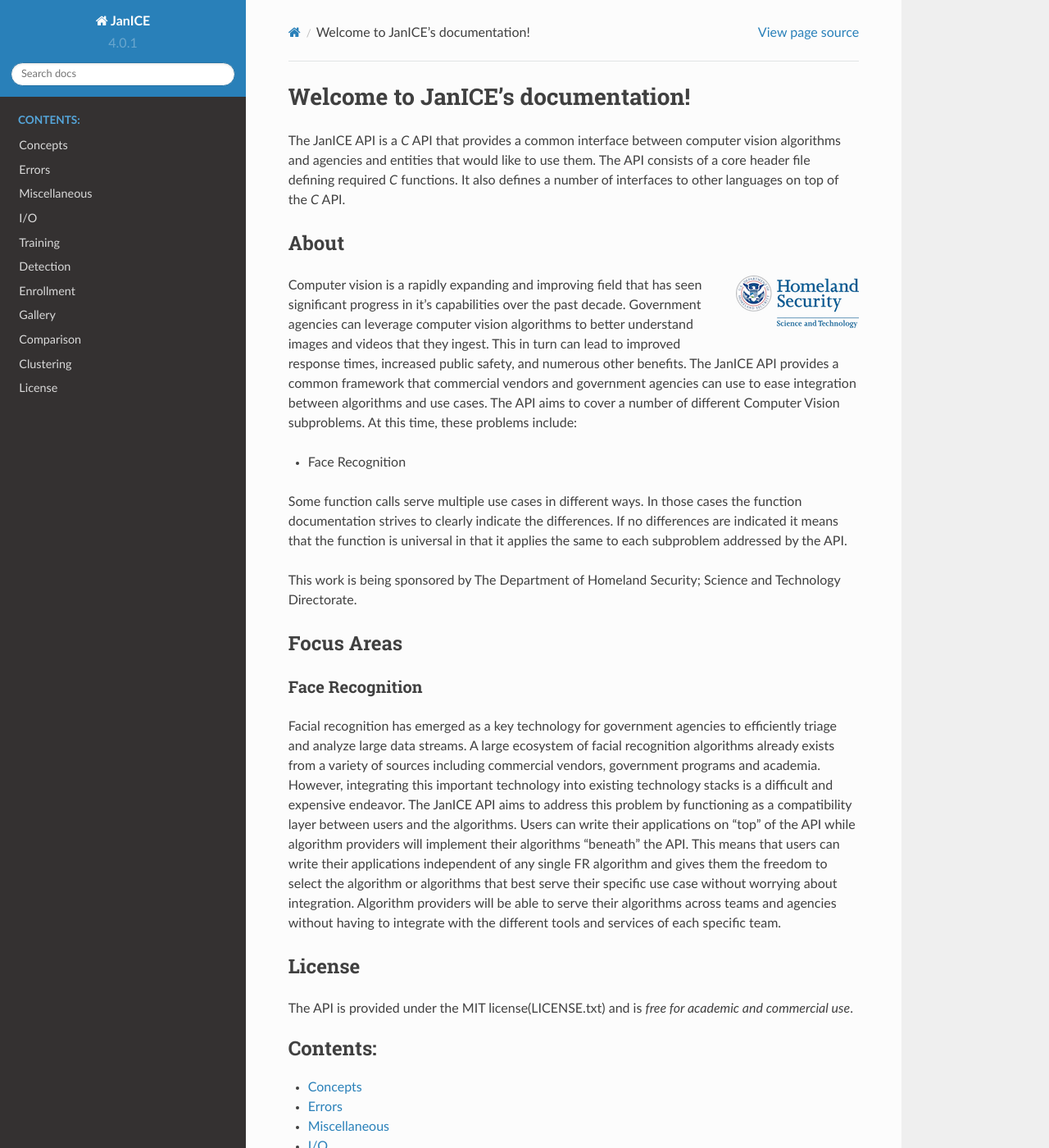
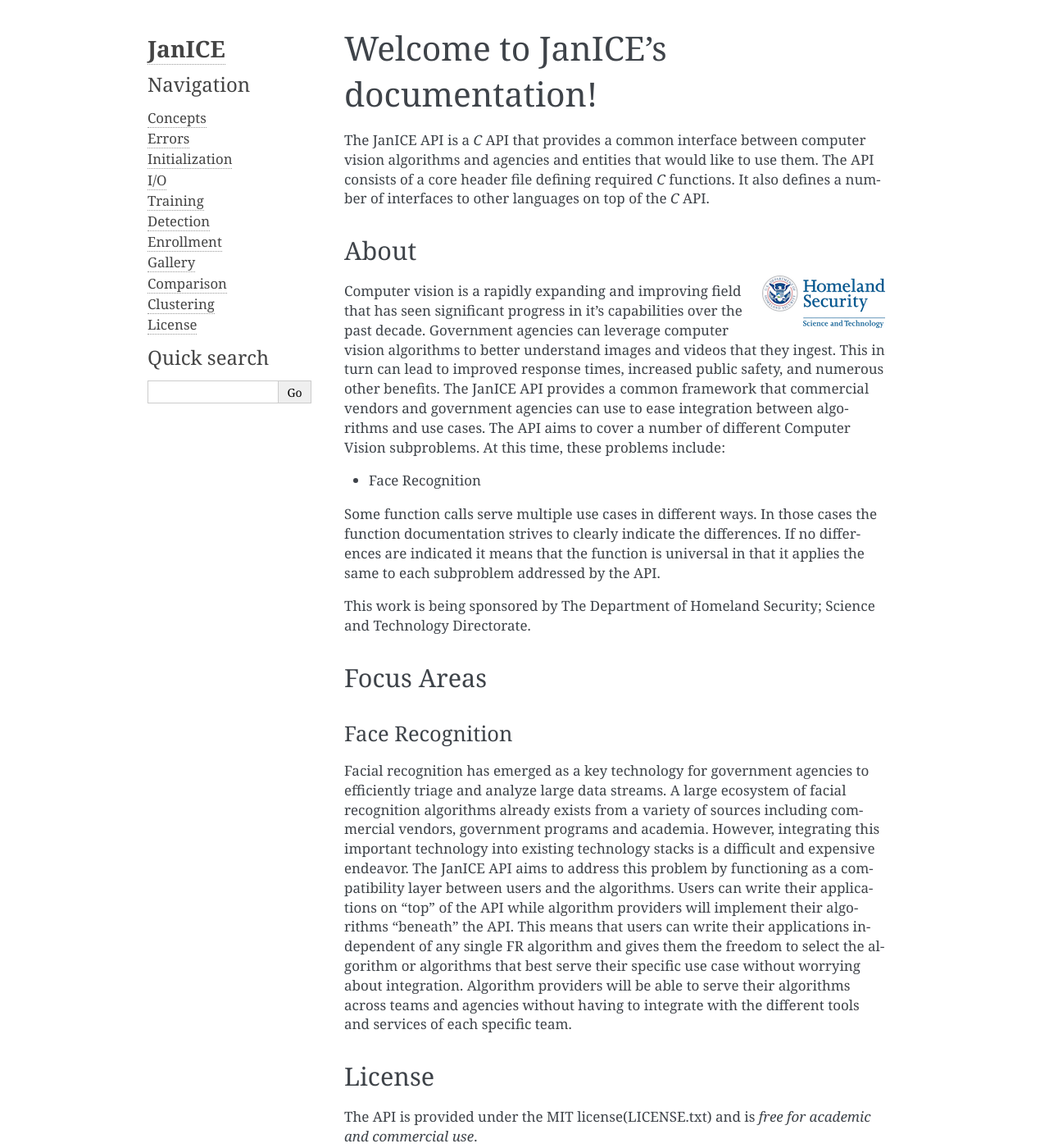
Before and after one commit to Noblis/INVSC-janice, a Sphinx documentation site: the page built from docs/source/index.rst, in a window 1280 px wide and 1400 px high. Shown: the whole window at 82% size. Built offline with Sphinx 7.4.7, drawn with Linux system fonts in a browser that asks for light colours; some of the changed text lies outside the part shown.

Commit message:
Fixed theme. Small tweaks

```diff
--- a/docs/source/api/misc.rst
+++ b/docs/source/api/initialization.rst
@@ -1,5 +1,5 @@
-Miscellaneous
-=============
+Initialization
+==============
 
 Functions
 ---------
--- a/docs/source/conf.py
+++ b/docs/source/conf.py
@@ -84,7 +84,7 @@ todo_include_todos = False
 # The theme to use for HTML and HTML Help pages.  See the documentation for
 # a list of builtin themes.
 #
-html_theme = 'sphinx_rtd_theme'
+html_theme = 'alabaster'
 
 # Theme options are theme-specific and customize the look and feel of a theme
 # further.  For a list of options available for each theme, see the
--- a/docs/source/index.rst
+++ b/docs/source/index.rst
@@ -70,12 +70,12 @@ The API is provided under the MIT license(LICENSE.txt) and is *free for
 academic and commercial use*.
 
 .. toctree::
-   :maxdepth: 1
-   :caption: Contents:
+   :maxdepth: 2
+   :hidden:
 
    api/concepts.rst
    api/errors.rst
-   api/misc.rst
+   api/initialization.rst
    api/io.rst
    api/train.rst
    api/detection.rst
```
